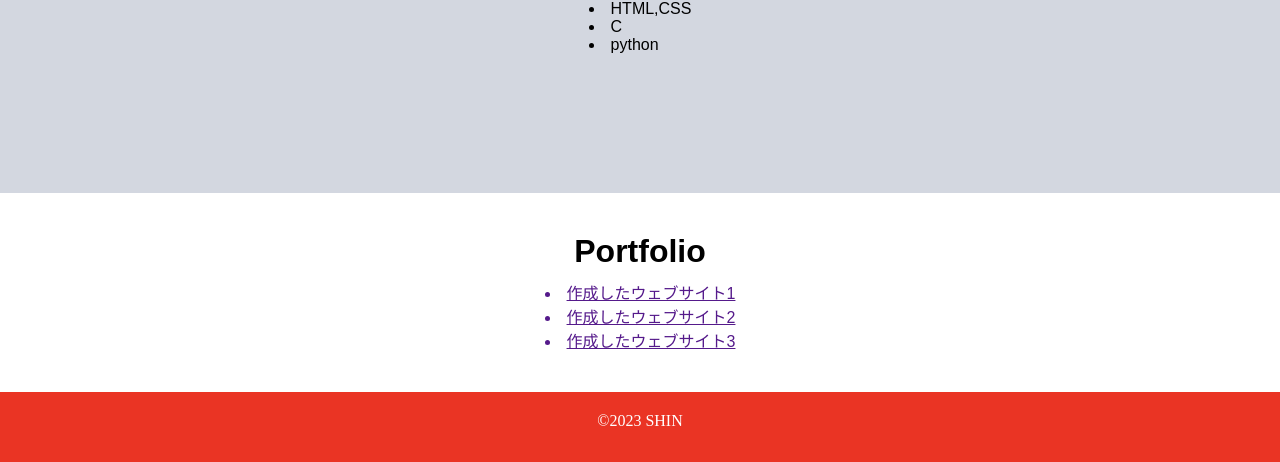
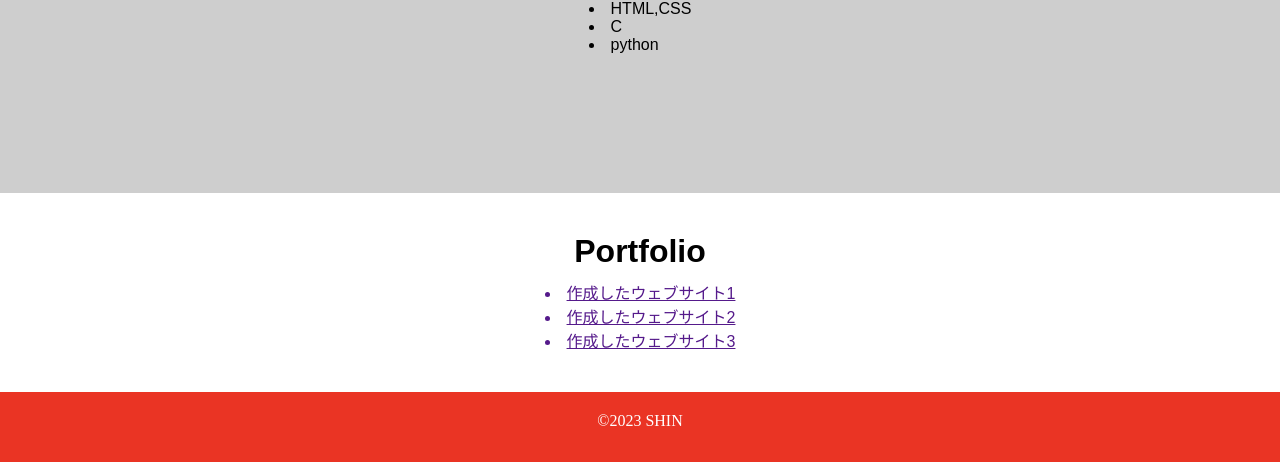
Before and after one commit to shinshinK/sample-profile, a plain HTML site: page index.html in a window 1280 px wide. Shown: the part 694-1156 px from the top of the page. Drawn offline with Linux system fonts and the light colour scheme; a web font is replaced by a local one.

Commit message:
6/14_003

```diff
--- a/styles.css
+++ b/styles.css
@@ -60,7 +60,7 @@ main li{
 }
 
 .skill{
-    background-color: rgb(211, 215, 224);
+    background-color: rgb(206, 206, 206);
     color: #000000;
     height: 200px;
 }
```
